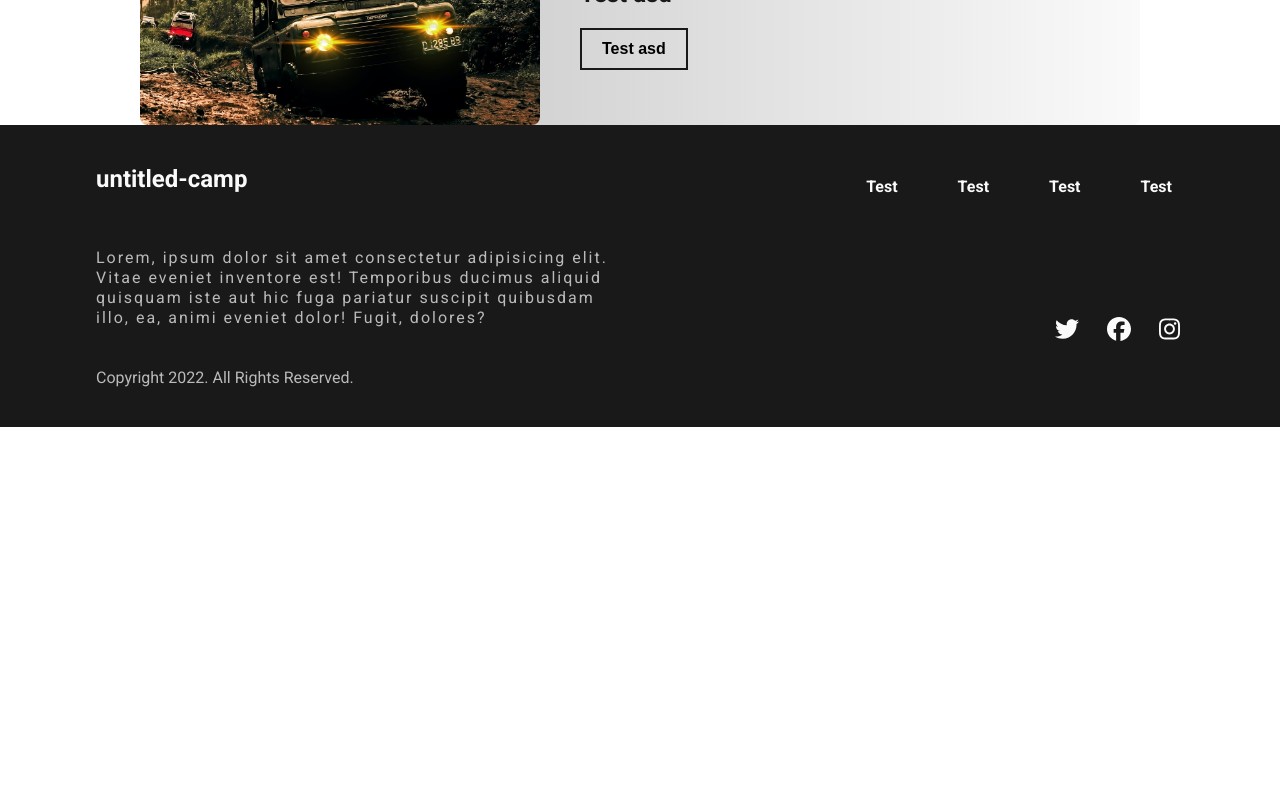
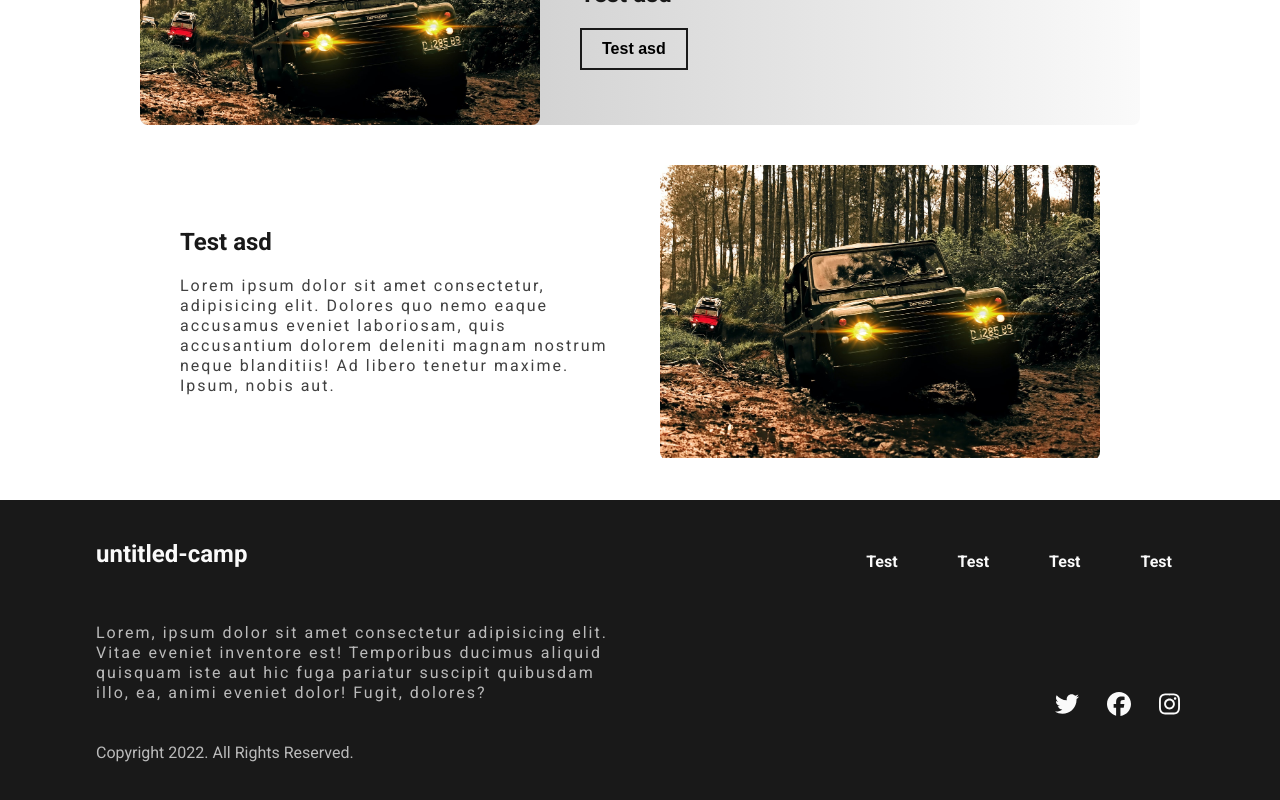
Before and after one commit to LGPossatto/untitled-camp, a React (Vite) app in the folder frontend/: page / in a window 1280 px wide. Shown: the part 1837-2637 px from the top of the page. Before the commit the page ends 2264 px from the top, so only its background shows below. Built offline with nearby package versions, Linux system fonts and the light colour scheme.

Commit message:
reated about us section

```diff
--- a/frontend/src/App.tsx
+++ b/frontend/src/App.tsx
@@ -5,6 +5,7 @@ import { ProductsShowcase } from "./components/containers/products-showcase/Prod
 import { ProductCardBig } from "./components/cards/product-card-big/ProductCardBig";
 import { PromotionCard } from "./components/cards/promotion-card/PromotionCard";
 import { ImgCard } from "./components/cards/img-card/ImgCard";
+import { AboutUs } from "./components/containers/about-us/AboutUs";
 
 function App() {
   return (
@@ -17,6 +18,7 @@ function App() {
         <PromotionCard></PromotionCard>
         <ImgCard></ImgCard>
       </div>
+      <AboutUs></AboutUs>
       <Footer></Footer>
     </div>
   );
--- a/frontend/src/assets/styles/globals.scss
+++ b/frontend/src/assets/styles/globals.scss
@@ -182,6 +182,9 @@ p {
   &-gray {
     color: $color-gray;
   }
+  &-gray-dark {
+    color: $color-gray-dark;
+  }
   &-success {
     color: $color-success;
   }
--- /dev/null
+++ b/frontend/src/components/containers/about-us/AboutUs.tsx
@@ -0,0 +1,22 @@
+import placeholderImg from "../../../assets/images/placeholder-1.jpg";
+
+import "./about-us.scss";
+
+export const AboutUs = () => {
+  return (
+    <section className="about-us flex jc-sb ai-c">
+      <div className="about-us__info flex-1">
+        <h2 className="fs-l">Test asd</h2>
+        <p className="fs-m fc-gray-dark">
+          Lorem ipsum dolor sit amet consectetur, adipisicing elit. Dolores quo
+          nemo eaque accusamus eveniet laboriosam, quis accusantium dolorem
+          deleniti magnam nostrum neque blanditiis! Ad libero tenetur maxime.
+          Ipsum, nobis aut.
+        </p>
+      </div>
+      <div className="about-us__img flex-1">
+        <img src={placeholderImg} alt="about us" />
+      </div>
+    </section>
+  );
+};
--- /dev/null
+++ b/frontend/src/components/containers/about-us/about-us.scss
@@ -0,0 +1,55 @@
+@import "../../../assets/styles/breakpoints";
+
+.about-us {
+  max-width: 1000px;
+
+  padding: 4rem;
+  margin: 0 auto;
+
+  &__img {
+    overflow: hidden;
+
+    width: 100%;
+    max-height: 400px;
+    height: 100%;
+    margin-left: 4rem;
+
+    border-radius: 0.8rem;
+
+    img {
+      object-fit: cover;
+      width: 100%;
+      height: 100%;
+    }
+  }
+
+  &__info {
+    h2 {
+      margin-bottom: 2rem;
+    }
+  }
+
+  @include bp-tablet {
+    flex-direction: column-reverse;
+    justify-content: center;
+
+    padding: 4rem;
+
+    text-align: center;
+
+    &__img {
+      max-height: 320px;
+      margin-left: 0;
+    }
+
+    &__info {
+      h2 {
+        margin-top: 4rem;
+      }
+    }
+  }
+
+  @include bp-mobile {
+    padding: 4rem 2rem;
+  }
+}
```
